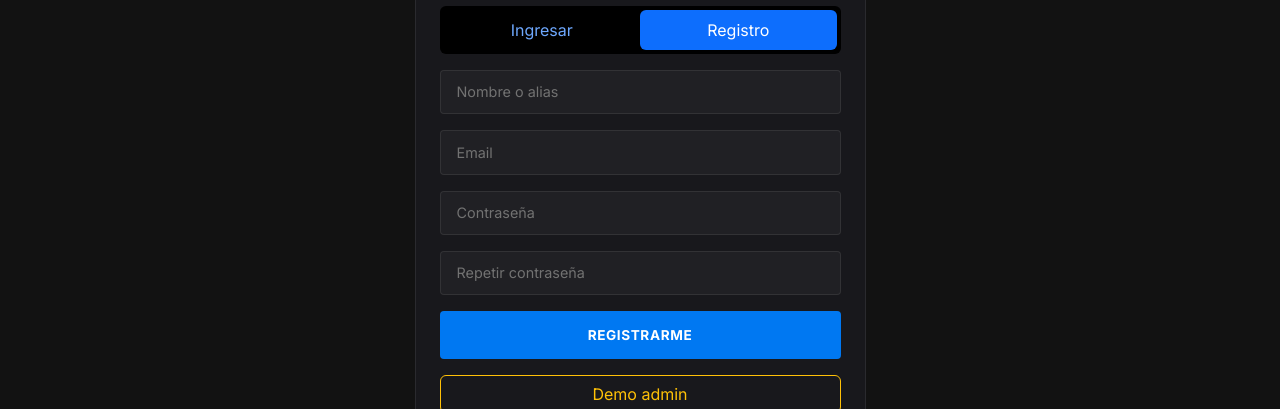
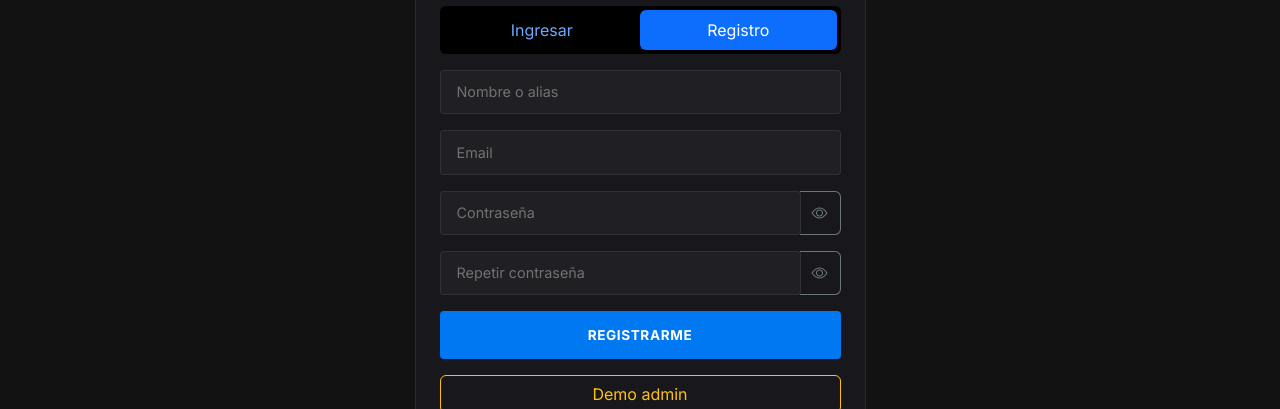
Before and after one commit to Franc-Devel/byte-brothers-rolling-gamer, a React (Vite) app: page /login in a window 1280 px wide. Both pictures are taken after a click on the button "Registro". Shown: the part 245-654 px from the top of the page. Built offline with nearby package versions, Linux system fonts and the light colour scheme.

Commit message:
feat(c11): anadir alternancia de visibilidad para campos de contrasena

```diff
--- a/src/components/pages/Login.jsx
+++ b/src/components/pages/Login.jsx
@@ -1,5 +1,5 @@
 import { useState, useEffect } from "react";
-import { Alert, Button, Card, Form, Nav } from "react-bootstrap";
+import { Alert, Button, Card, Form, InputGroup, Nav } from "react-bootstrap";
 import { Link, useLocation, useNavigate } from "react-router-dom";
 import { useAuth } from "../../context/AuthContext.jsx";
 
@@ -14,6 +14,8 @@ const Login = () => {
   const destino = location.state?.from?.pathname || "/";
   const [modo, setModo] = useState(() => (location.state?.tab === "registro" ? "registro" : "login"));
   const [msg, setMsg] = useState("");
+  const [verPass, setVerPass] = useState(false);
+  const [verRepetir, setVerRepetir] = useState(false);
   const [form, setForm] = useState({ nombre: "", email: "", password: "", repetir: "" });
 
   useEffect(() => {
@@ -56,10 +58,53 @@ const Login = () => {
           </Nav>
           {msg && <Alert variant="info" className="py-2">{msg}</Alert>}
           <Form onSubmit={enviar}>
-            {modo === "registro" && <Form.Control name="nombre" className="epic-input mb-3" placeholder="Nombre o alias" value={form.nombre} onChange={set} required />}
+            {modo === "registro" && (
+              <Form.Control name="nombre" className="epic-input mb-3" placeholder="Nombre o alias" value={form.nombre} onChange={set} required />
+            )}
             <Form.Control name="email" type="email" className="epic-input mb-3" placeholder="Email" value={form.email} onChange={set} required />
-            <Form.Control name="password" type="password" className="epic-input mb-3" placeholder="Contraseña" value={form.password} onChange={set} required minLength={6} />
-            {modo === "registro" && <Form.Control name="repetir" type="password" className="epic-input mb-3" placeholder="Repetir contraseña" value={form.repetir} onChange={set} required />}
+            <InputGroup className="mb-3">
+              <Form.Control
+                name="password"
+                type={verPass ? "text" : "password"}
+                className="epic-input border-end-0"
+                placeholder="Contraseña"
+                value={form.password}
+                onChange={set}
+                required
+                minLength={6}
+              />
+              <Button
+                variant="outline-secondary"
+                type="button"
+                className="bg-transparent text-secondary border-start-0"
+                onClick={() => setVerPass(!verPass)}
+                title={verPass ? "Ocultar contraseña" : "Ver contraseña"}
+              >
+                <i className={`bi ${verPass ? "bi-eye-slash" : "bi-eye"}`} />
+              </Button>
+            </InputGroup>
+            {modo === "registro" && (
+              <InputGroup className="mb-3">
+                <Form.Control
+                  name="repetir"
+                  type={verRepetir ? "text" : "password"}
+                  className="epic-input border-end-0"
+                  placeholder="Repetir contraseña"
+                  value={form.repetir}
+                  onChange={set}
+                  required
+                />
+                <Button
+                  variant="outline-secondary"
+                  type="button"
+                  className="bg-transparent text-secondary border-start-0"
+                  onClick={() => setVerRepetir(!verRepetir)}
+                  title={verRepetir ? "Ocultar contraseña" : "Ver contraseña"}
+                >
+                  <i className={`bi ${verRepetir ? "bi-eye-slash" : "bi-eye"}`} />
+                </Button>
+              </InputGroup>
+            )}
             <Button type="submit" className="btn-epic-primary w-100">{modo === "login" ? "Entrar" : "Registrarme"}</Button>
           </Form>
           <div className="d-grid gap-2 mt-3">
```
